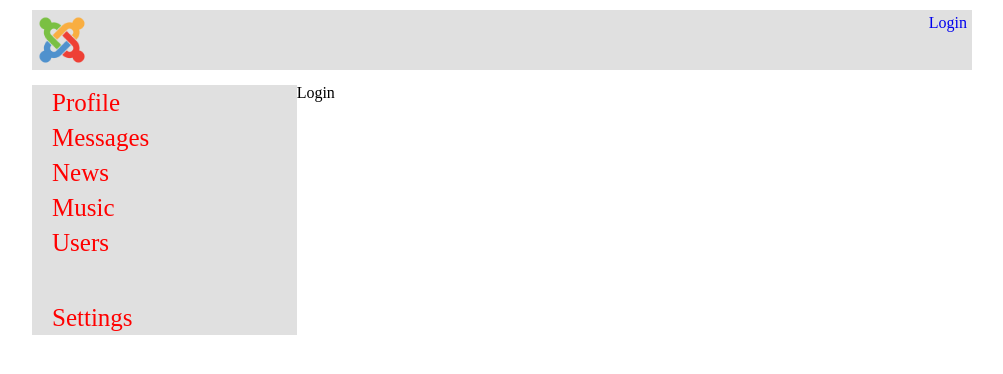
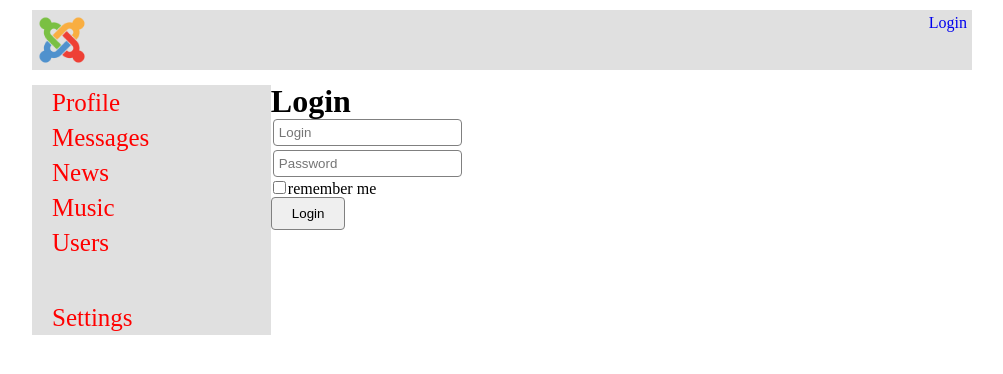
Before and after one commit to SerpDev/IT-Kamas, a React (Create React App) app: page /login in a window 1280 px wide. Shown: the top 374 px of the page, without its empty margins (138-1141 px from the left). Built offline with nearby package versions, Linux system fonts and the light colour scheme; no server answers.

Commit message:
redux-form

```diff
--- a/package.json
+++ b/package.json
@@ -11,8 +11,9 @@
     "react-dom": "^16.12.0",
     "react-redux": "^7.2.0",
     "react-router-dom": "^5.1.2",
-    "react-scripts": "3.3.0",
+    "react-scripts": "3.4.1",
     "redux": "^4.0.5",
+    "redux-form": "^8.3.5",
     "redux-thunk": "^2.3.0"
   },
   "scripts": {
--- a/src/api/api.js
+++ b/src/api/api.js
@@ -25,6 +25,12 @@ export const profileApi = {
   getProfileUser: (id) => {
     return instance.get(`profile/${id}`).then((response) => response.data);
   },
+  getStatus : (userId) => {
+    return instance.get(`profile/status/${userId}`).then((response) => response.data);
+  },
+  updateStatus : (status) => {
+    return instance.put(`profile/status`, {status}).then((response) => response.data);
+  }
 };
 
 export const headerAuthAPI = {
--- a/src/components/login/Login.js
+++ b/src/components/login/Login.js
@@ -1,11 +1,46 @@
 import React from "react";
+import { reduxForm, Field } from "redux-form";
 
-
-const Login = (props) => {
+const LoginForm = (props) => {
   return (
-    <div className="login">
-      Login
+    <div className="loginForm">
+      <form onSubmit={props.handleSubmit}>
+        <div>
+          <Field name={"login"} placeholder={"Login"} component={"input"} />
+        </div>
+        <div>
+          <Field
+            name={"password"}
+            placeholder={"Password"}
+            component={"input"}
+          />
+        </div>
+        <div>
+          <Field name={"remember"} type={"checkbox"} component={"input"} />
+          remember me
+        </div>
+        <div>
+          <button>Login</button>
+        </div>
+      </form>
     </div>
   );
 };
+
+const LoginReduxForm = reduxForm({
+  form: "login",
+})(LoginForm);
+
+const Login = (props) => {
+  const onSubmit = (formData) => {
+    console.log(formData);
+  };
+  return (
+    <div className="login">
+      <h1>Login</h1>
+      <LoginReduxForm onSubmit={onSubmit} />
+    </div>
+  );
+};
+
 export default Login;
--- a/src/components/profile/Profile.js
+++ b/src/components/profile/Profile.js
@@ -3,13 +3,15 @@ import "./profile.css";
 import ProfileInfo from "./profileInfo/ProfileInfo";
 import MyPostsContainer from "./MyPosts/MyPostsContainer";
 
-
 const Profile = (props) => {
-
   return (
     <div className="profile">
       <div className="bgImg"></div>
-      <ProfileInfo profile={props.profile} />
+      <ProfileInfo
+        profile={props.profile}
+        status={props.status}
+        updateStatus={props.updateStatus}
+      />
       <MyPostsContainer />
     </div>
   );
--- a/src/components/profile/ProfileContainer.js
+++ b/src/components/profile/ProfileContainer.js
@@ -1,7 +1,11 @@
 import React, { Component } from "react";
 import Profile from "./Profile";
 import { connect } from "react-redux";
-import { getUsersProfile } from "./../../redux/profile-reducer";
+import {
+  getUsersProfile,
+  getStatus,
+  updateStatus,
+} from "./../../redux/profile-reducer";
 import { withRouter } from "react-router-dom";
 import { withAuthRedirect } from "./../../hoc/withAuthRedirect";
 import { compose } from "redux";
@@ -13,6 +17,7 @@ class ProfileContainer extends Component {
       userId = 2;
     }
     this.props.getUsersProfile(userId);
+    this.props.getStatus(userId);
   }
 
   render() {
@@ -28,11 +33,12 @@ let mapStateToProps = (state) => {
   return {
     profile: state.profileReducer.profile,
     isAuth: state.authReducer.isAuth,
+    status: state.profileReducer.status,
   };
 };
 
 export default compose(
-  connect(mapStateToProps, { getUsersProfile }),
+  connect(mapStateToProps, { getUsersProfile, getStatus, updateStatus }),
   withRouter,
-  // withAuthRedirect
+  // withAuthRedirect,
 )(ProfileContainer);
--- a/src/components/profile/profileInfo/ProfileInfo.js
+++ b/src/components/profile/profileInfo/ProfileInfo.js
@@ -2,7 +2,7 @@ import React from "react";
 import "./profileInfo.css";
 import Loader from "../../loader/loader";
 import defFoto from "../../../images/defFoto.jpg";
-import ProfileStatus from './ProfileStatus';
+import ProfileStatus from "./ProfileStatus";
 
 const ProfileInfo = (props) => {
   if (!props.profile) {
@@ -21,6 +21,13 @@ const ProfileInfo = (props) => {
           </div>
           <div>
             <div className="name">Name: {props.profile.fullName}</div>
+            <div className='status'>
+              <ProfileStatus
+                status={props.status}
+                updateStatus={props.updateStatus}
+              />
+            </div>
+
             <div>{props.profile.aboutMe}</div>
             <div>Twitter: {props.profile.contacts.twitter}</div>
             <div>github: {props.profile.contacts.github}</div>
@@ -29,7 +36,6 @@ const ProfileInfo = (props) => {
             </div>
           </div>
         </div>
-        <ProfileStatus status={'hello'}/>
       </div>
     </div>
   );
--- a/src/components/profile/profileInfo/ProfileStatus.js
+++ b/src/components/profile/profileInfo/ProfileStatus.js
@@ -3,30 +3,52 @@ import React, { Component } from "react";
 class ProfileStatus extends Component {
   state = {
     editMode: false,
+    status: this.props.status,
   };
 
   activateEditMode = () => {
-   this.setState({
-      editMode:true
-   })
+    this.setState({
+      editMode: true,
+    });
+  };
+  deactivateEditMode = () => {
+    this.setState({
+      editMode: false,
+    });
+    this.props.updateStatus(this.state.status);
+  };
+  onStatusChange = (e) => {
+    this.setState({
+      status: e.currentTarget.value,
+    });
+  };
+
+  componentDidUpdate (prevProps, prevState) {
+    if(prevProps.status !== this.props.status){
+      this.setState({
+        status: this.props.status,
+      })
+    }
+
   }
-  deactivateEditMode = () => {
-   this.setState({
-      editMode:false
-   })
-  }
-
   render() {
     return (
       <div>
         {!this.state.editMode && (
           <div>
-            <span onDoubleClick={this.activateEditMode}>{this.props.status}</span>
+            <span onDoubleClick={this.activateEditMode}>
+              {this.props.status}
+            </span>
           </div>
         )}
         {this.state.editMode && (
           <div>
-            <input autoFocus={true} onBlur={this.deactivateEditMode} placeholder={this.props.status}></input>
+            <input
+              onChange={this.onStatusChange}
+              autoFocus={true}
+              onBlur={this.deactivateEditMode}
+              placeholder={this.state.status}
+            ></input>
           </div>
         )}
       </div>
--- a/src/components/profile/profileInfo/profileInfo.css
+++ b/src/components/profile/profileInfo/profileInfo.css
@@ -15,6 +15,10 @@
    font-size: 24px;
    margin-bottom: 10px;
 }
+.status{
+   text-align: right;
+   margin-bottom: 25px;
+}
 /* .posts{
    display: flex;
    flex-direction: column;
--- a/src/components/users/Users.js
+++ b/src/components/users/Users.js
@@ -4,7 +4,6 @@ import "./users.css";
 import { NavLink} from "react-router-dom";
 
 let Users = (props) => {
-  debugger
   let pagesCount = Math.ceil(props.totalUsersCount / props.pageSize) / 100;
   let pages = [];
   for (let i = 1; i < pagesCount + 1; i++) {
--- a/src/index.css
+++ b/src/index.css
@@ -4,8 +4,9 @@
 a:focus,a:active{outline: none;}
 nav,header,footer,aside{display: block;}
 html,body{height: 100%; width: 100%;font-size: 100%;line-height: 1;font-size: 16px;-ms-text-size-adjust: 100%;-moz-text-size-adjust: 100%;-webkit-text-size-adjust: 100%;}
-button{cursor: pointer;}
+button{cursor: pointer; padding: 8px 20px; border: 1px solid grey; border-radius: 4px;}
 button::-moz-focus-inner{padding: 0;border: 0;}
+input{padding: 5px; border: 1px solid grey; margin: 2px; border-radius: 4px;}
 a,a:visited{text-decoration: none;}
 a:hover{text-decoration: none;}
 ul li{list-style: none;}
--- a/src/redux/profile-reducer.js
+++ b/src/redux/profile-reducer.js
@@ -3,6 +3,7 @@ import { profileApi } from "../api/api";
 const ADD_POST = "ADD-POST";
 const UPDATE_NEW_POST_TEXT = "UPDATE-NEW-POST-TEXT";
 const SET_USERS_PROFILE = "SET_USERS_PROFILE";
+const SET_STATUS = "SET_STATUS";
 
 let initialState = {
   postsData: [
@@ -12,7 +13,8 @@ let initialState = {
     { id: 4, message: "Ok, bye!=)", likeCount: "17" },
   ],
   newPostText: "Введите текст",
-  profile: null
+  profile: null,
+  status: "",
 };
 
 const profileReducer = (state = initialState, action) => {
@@ -32,6 +34,9 @@ const profileReducer = (state = initialState, action) => {
     }
     case SET_USERS_PROFILE: {
       return { ...state, profile: action.profile };
+    }
+    case SET_STATUS: {
+      return { ...state, status: action.status };
     }
     default:
       return state;
@@ -53,17 +58,33 @@ export let updateNewPostActionCreator = (text) => {
 export let setUsersProfile = (profile) => {
   return {
     type: SET_USERS_PROFILE,
-    profile
+    profile,
   };
 };
 
-export let getUsersProfile = (userId) => (dispatch) =>{
+export let getUsersProfile = (userId) => (dispatch) => {
   profileApi.getProfileUser(userId).then((data) => {
     dispatch(setUsersProfile(data));
   });
-}
+};
+export let setStatus = (status) => {
+  return {
+    type: SET_STATUS,
+    status,
+  };
+};
+export let getStatus = (userId) => (dispatch) => {
+  profileApi.getStatus(userId).then((data) => {
+    dispatch(setStatus(data));
+  });
+};
 
-
-
+export let updateStatus = (status) => (dispatch) => {
+  profileApi.updateStatus(status).then((data) => {
+    if (data.resultCode === 0) {
+      dispatch(setStatus(status));
+    }
+  });
+};
 
 export default profileReducer;
--- a/src/redux/redux-store.js
+++ b/src/redux/redux-store.js
@@ -4,12 +4,14 @@ import dialogsReducer from "./dialogs-reducer";
 import usersReducer from './users-reduser';
 import authReducer from './auth-reduser';
 import thunkMiddleware from 'redux-thunk';
+import {reducer as formReducer} from 'redux-form'
 
 let reducers = combineReducers({
   profileReducer,
   dialogsReducer,
   usersReducer,
   authReducer,
+  form : formReducer
 });
 
 let store = createStore(reducers, applyMiddleware(thunkMiddleware));
```
Also changed, not shown: 1 other file (tests, documents, lock files or other folders).
